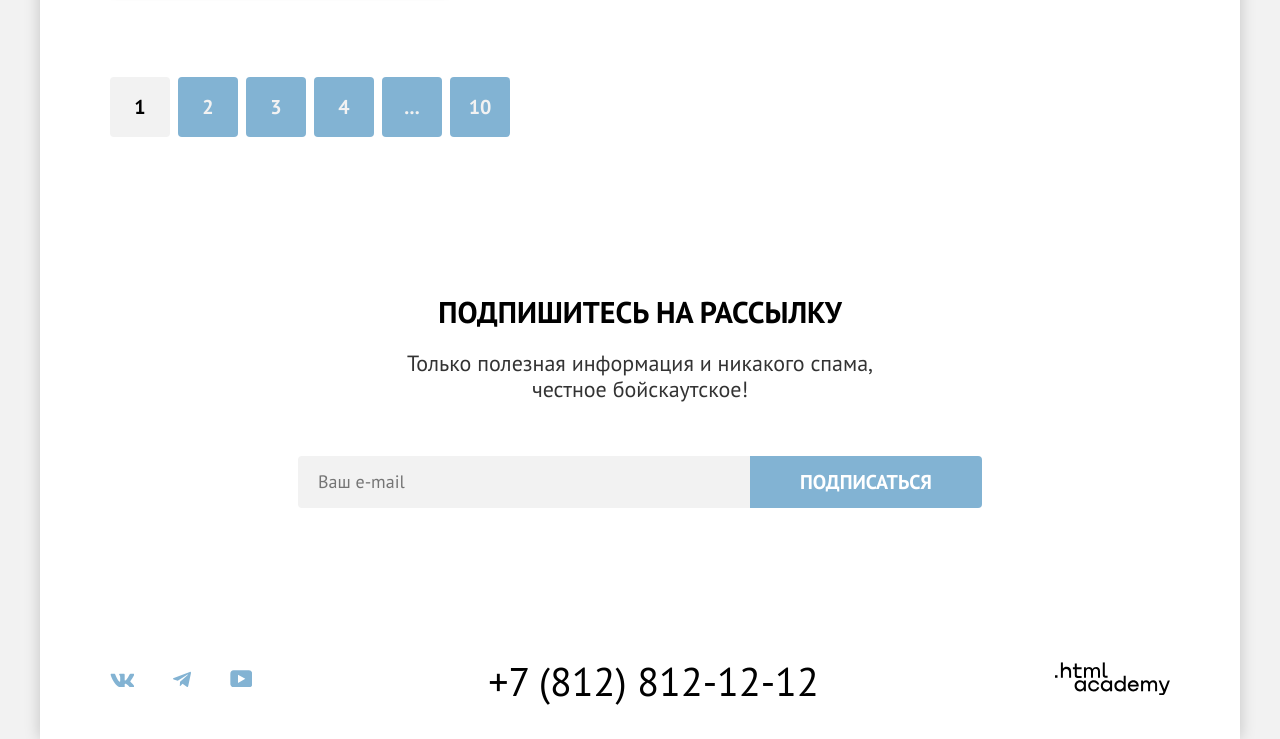
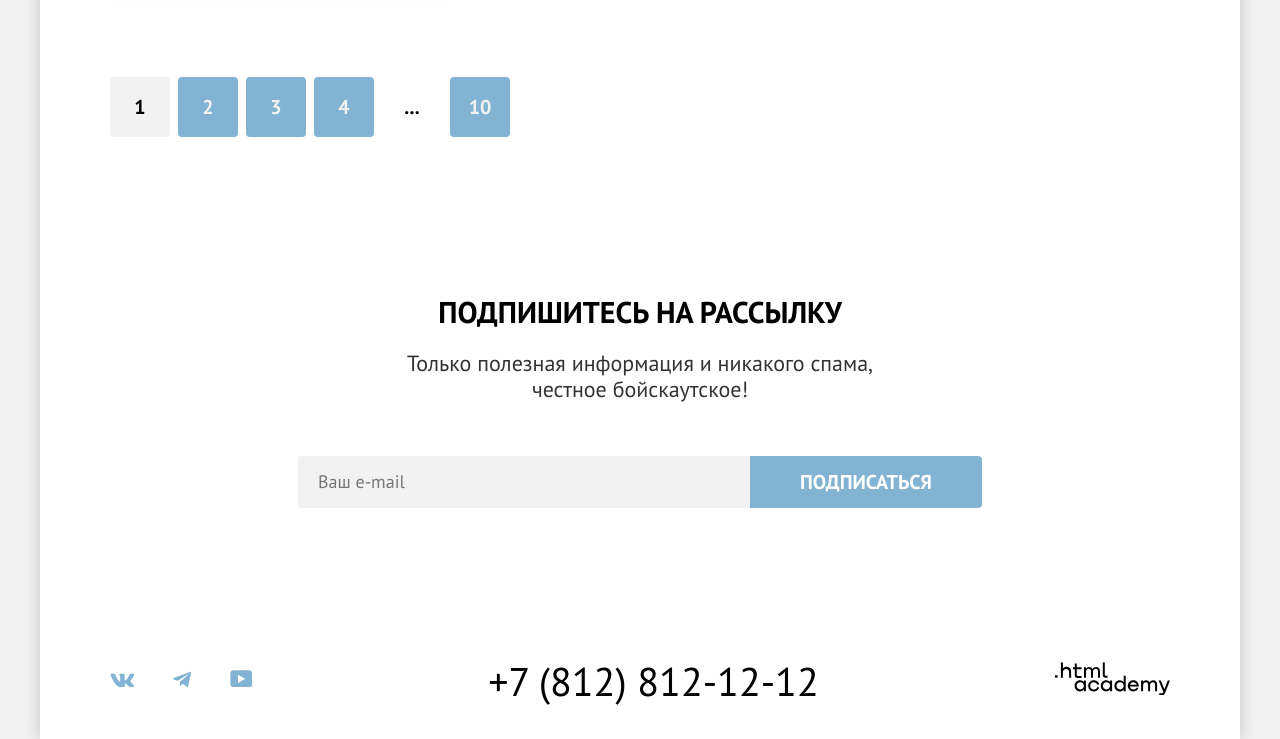
Before and after one commit to htmlacademy-htmlcss/2462003-sedona-1, a plain HTML site: page catalog.html in a window 1280 px wide. Shown: the part 1505-2244 px from the top of the page. Drawn offline with Linux system fonts and the light colour scheme.

Commit message:
Поменял цвет пагинации

```diff
--- a/catalog.html
+++ b/catalog.html
@@ -252,8 +252,8 @@
             <li>
               <a href="#">4</a>
             </li>
-            <li>
-              <a href="#">...</a>
+            <li >
+              <a class="pagination-dots" href="#">...</a>
             </li>
             <li>
               <a href="#">10</a>
--- a/styles/style.css
+++ b/styles/style.css
@@ -1077,6 +1077,12 @@ justify-content: flex-end;
   background-color: #F2F2F2;
 }
 
+.pagination .pagination-dots {
+  color: #000000;
+  background-color: #FFFFFF;
+}
+
+
 .pagination span {
   display: flex;
   justify-content: center;
```
